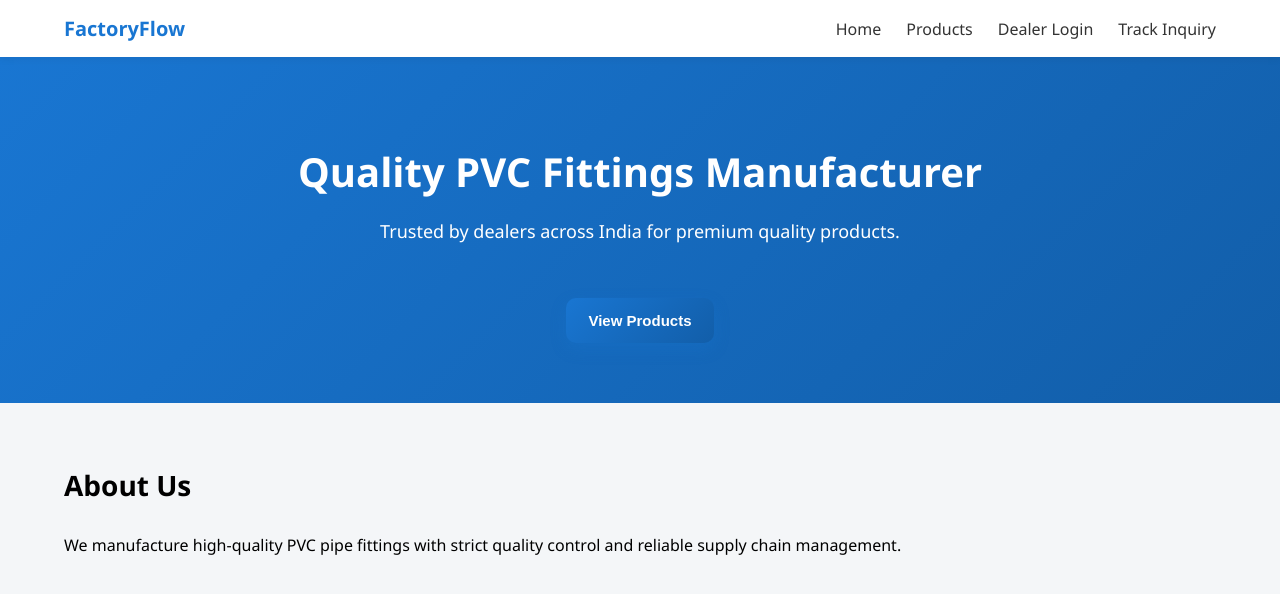
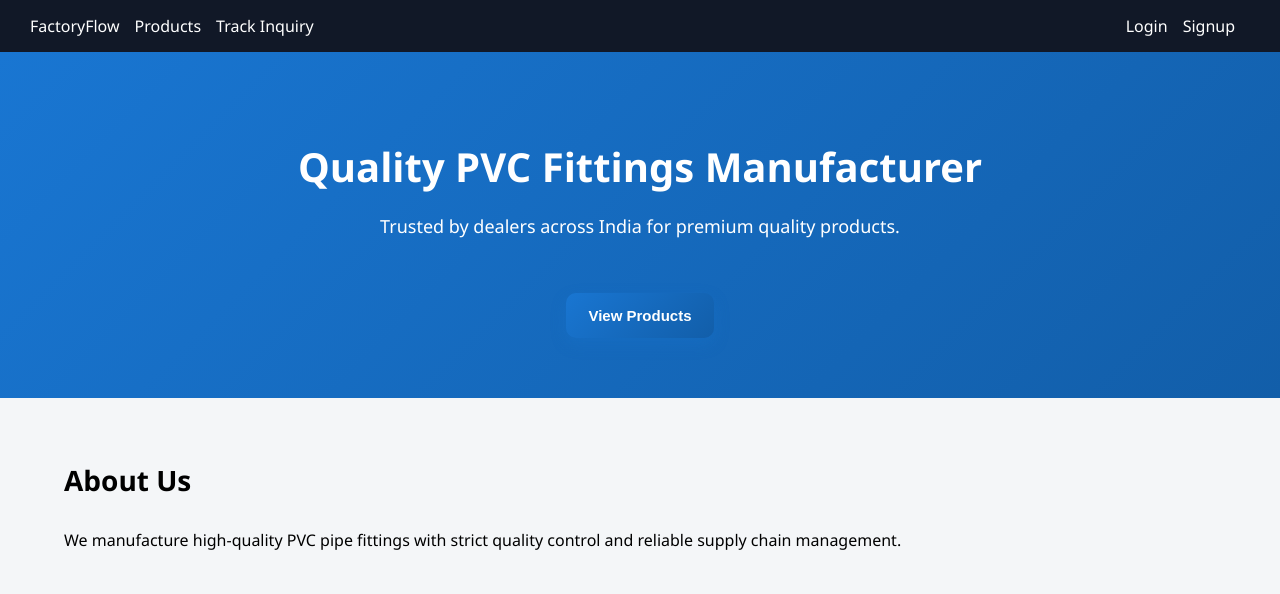
Before and after one commit to Aayush0603/factoryflow-portal, a React (Create React App) app: page / in a window 1280 px wide. Shown: the top 594 px of the page. Built offline with nearby package versions, Linux system fonts and the light colour scheme.

Commit message:
Updated Navbar Feature

```diff
--- a/src/components/Navbar.js
+++ b/src/components/Navbar.js
@@ -1,37 +1,77 @@
 import React from "react";
 import { Link, useNavigate } from "react-router-dom";
-import "../index.css";
 
 function Navbar() {
   const navigate = useNavigate();
 
+  const token = localStorage.getItem("customerToken");
+  const user = JSON.parse(localStorage.getItem("customerUser") || "{}");
+
+  const handleLogout = () => {
+    localStorage.removeItem("customerToken");
+    localStorage.removeItem("customerUser");
+    navigate("/");
+  };
+
   return (
-    <div className="navbar">
-      <div className="nav-container">
-        <div className="nav-logo" onClick={() => navigate("/")}>
-          FactoryFlow
-        </div>
+    <div
+      style={{
+        display: "flex",
+        justifyContent: "space-between",
+        padding: "15px 30px",
+        background: "#111827",
+        color: "white"
+      }}
+    >
+      {/* Left Side */}
+      <div>
+        <Link to="/" style={linkStyle}>FactoryFlow</Link>
+        <Link to="/products" style={linkStyle}>Products</Link>
+        <Link to="/track-inquiry" style={linkStyle}>Track Inquiry</Link>
+      </div>
 
-        <div className="nav-links">
-          <Link to="/" className="nav-link">
-            Home
-          </Link>
+      {/* Right Side */}
+      <div>
+        {!token ? (
+          <>
+            <Link to="/login" style={linkStyle}>Login</Link>
+            <Link to="/signup" style={linkStyle}>Signup</Link>
+          </>
+        ) : (
+          <>
+            <span style={{ marginRight: "10px" }}>
+              Hi, {user?.name}
+            </span>
 
-          <Link to="/products" className="nav-link">
-            Products
-          </Link>
+            <Link to="/account" style={linkStyle}>
+              My Account
+            </Link>
 
-          <Link to="/dealer-login" className="nav-link">
-            Dealer Login
-          </Link>
-
-          <Link to="/track-inquiry" className="nav-link">
-            Track Inquiry
-          </Link>
-        </div>
+            <button
+              onClick={handleLogout}
+              style={{
+                marginLeft: "10px",
+                padding: "5px 10px",
+                background: "#ef4444",
+                border: "none",
+                color: "white",
+                cursor: "pointer",
+                borderRadius: "4px"
+              }}
+            >
+              Logout
+            </button>
+          </>
+        )}
       </div>
     </div>
   );
 }
 
+const linkStyle = {
+  marginRight: "15px",
+  color: "white",
+  textDecoration: "none"
+};
+
 export default Navbar;
```
